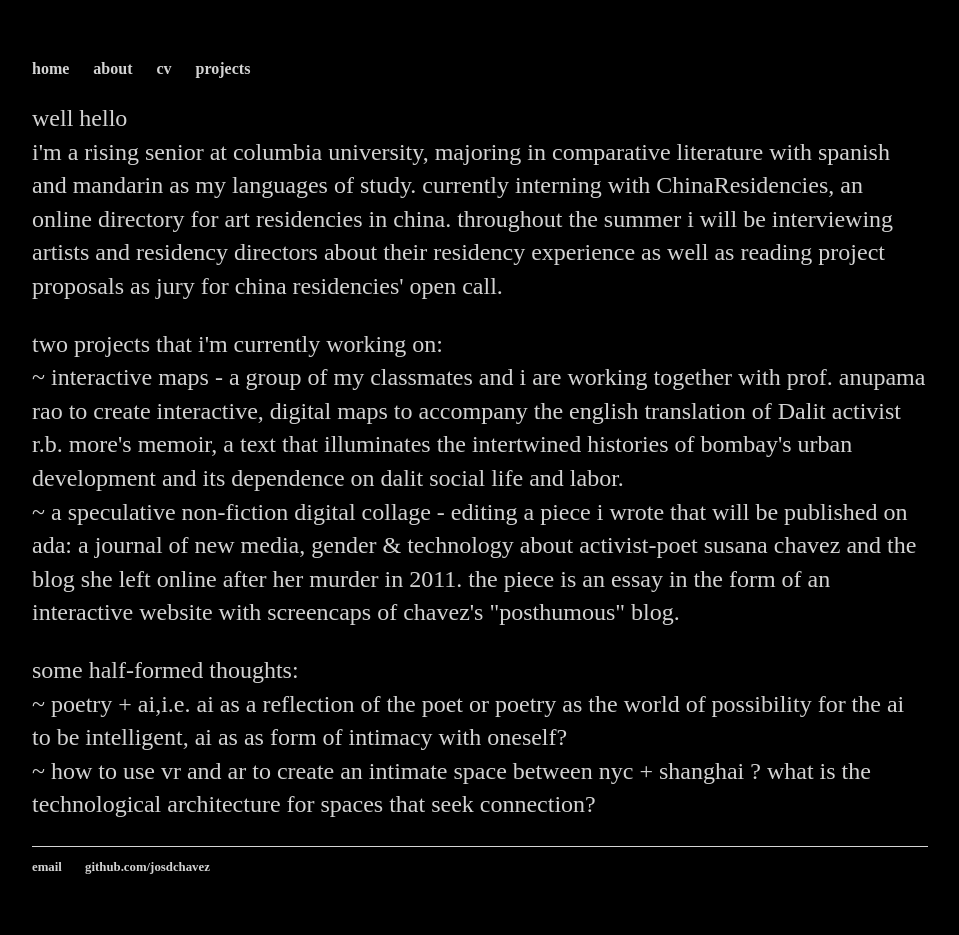
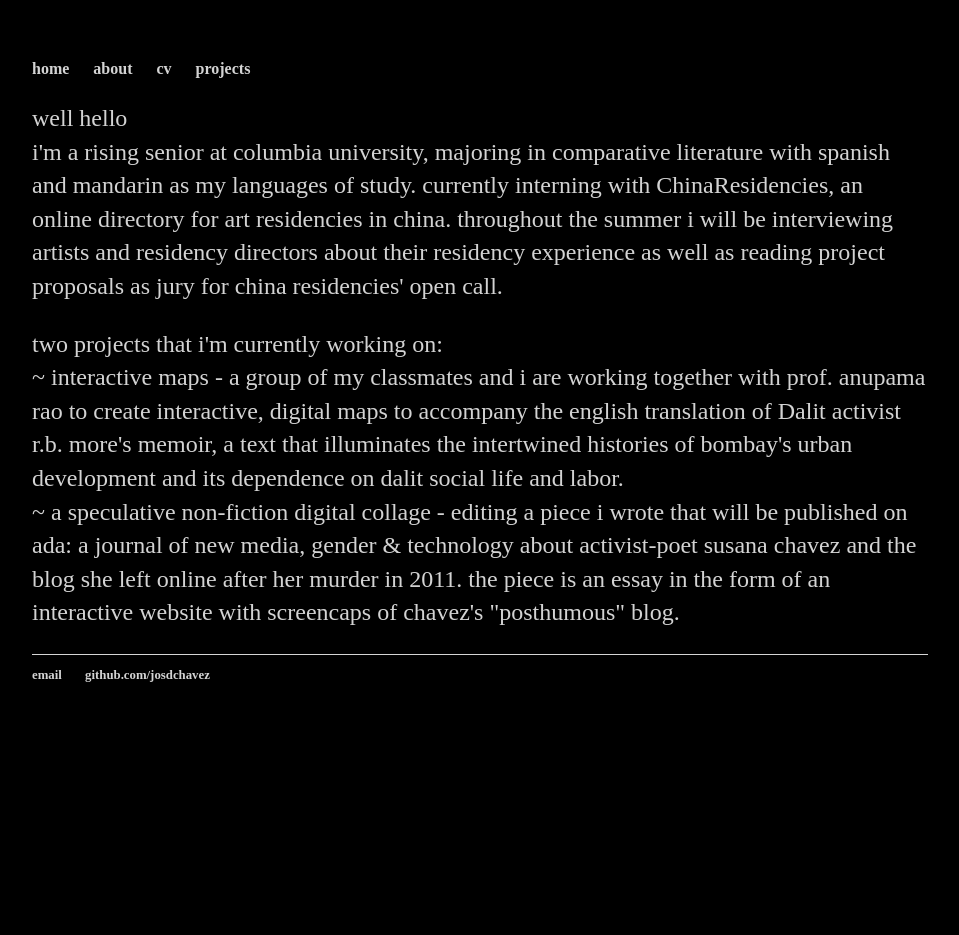
Before and after one commit to josdchavez/josdchavez.github.io, a Jekyll site: the page built from about/index.html, in a window 1280 px wide. Shown: the whole page, without its empty margins (160-1119 px from the left). Built offline with Jekyll 4.4.1, drawn with Linux system fonts in a browser that asks for light colours; after the commit the page ends 900 px from its top, so only the background shows below that.

Commit message:
Update index.html

```diff
--- a/about/index.html
+++ b/about/index.html
@@ -16,9 +16,3 @@ prof. anupama rao to create interactive, digital maps to accompany the english t
   about activist-poet <a href="http://primeratormenta.blogspot.com">susana chavez</a> and the blog she left online after her <a href="http://newamericamedia.org/2011/01/not-one-more---susana-chavezs-death-sparks-outrage-in-juarez.php">murder</a> in 2011. the piece is an essay in the form of
   an interactive website with screencaps of chavez's "posthumous" blog.
 </p>
-<p> some half-formed thoughts:
-<br>
-~ poetry + ai,i.e. ai as a reflection of the poet or poetry as the world of possibility for the ai to be intelligent, ai as as form of intimacy with oneself?
-<br>
-~ how to use vr and ar to create an intimate space between nyc + shanghai ? what is the technological architecture for spaces that seek connection?
-</p>
```
